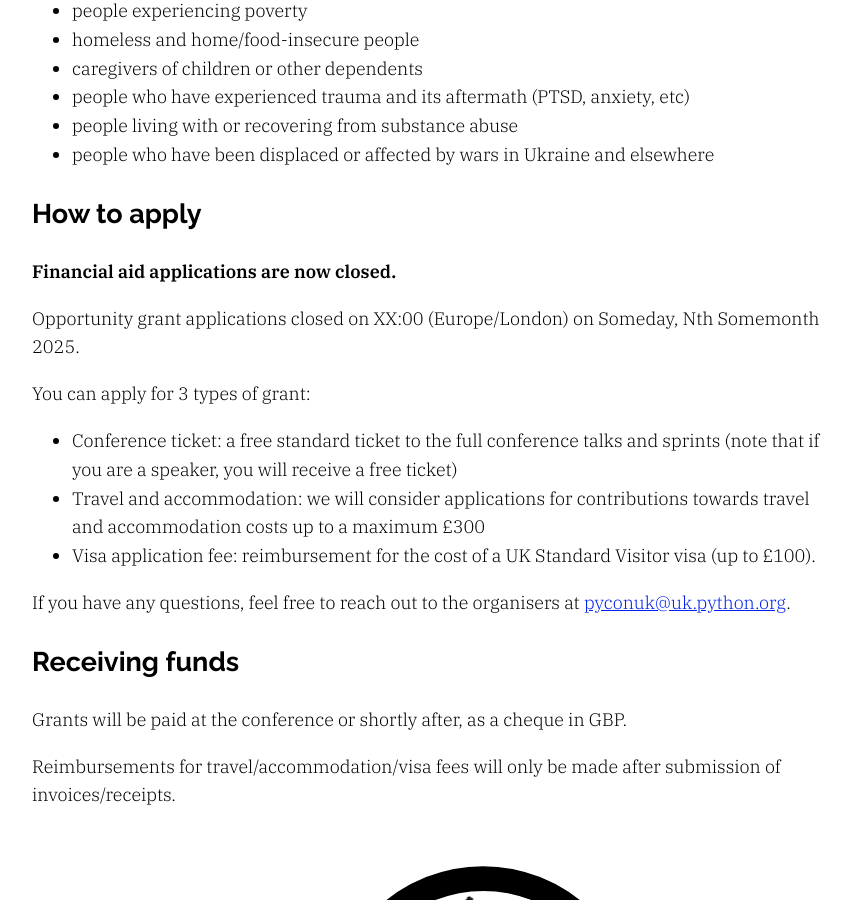
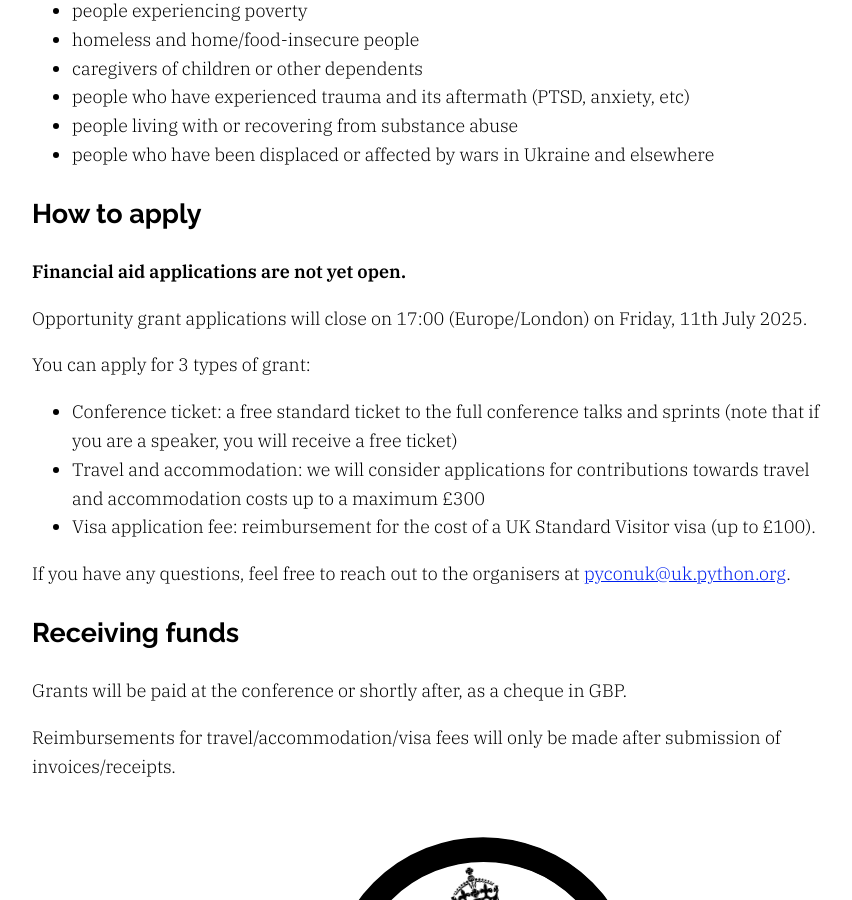
Before and after one commit to gma/2025.pyconuk.org, a Jekyll site: the page built from src/financial-assistance.md, in a window 1280 px wide and 900 px high, scrolled down 1554 px. Shown: the whole window, without its empty margins (208-1060 px from the left). Built offline with Jekyll 4.4.1, drawn with Linux system fonts in a browser that asks for light colours; some of the changed text lies outside the part shown.

Commit message:
Updating financial assistance deadline\nUpdating message that financial applications are closed to not yet open.

```diff
--- a/_config.yml
+++ b/_config.yml
@@ -29,7 +29,7 @@ show_django_girls: false
 con_year: 2025
 con_start: Friday 19th September
 con_finish: Monday 22nd September
-con_financial_assistance_deadline: "XX:00 (Europe/London) on Someday, Nth Somemonth"
+con_financial_assistance_deadline: "17:00 (Europe/London) on Friday, 11th July"
 cfp_end: Sunday 11th May 2025
 django_girls_date: Saturday 20th September
 young_coders_date: Saturday 20th September
--- a/src/financial-assistance.md
+++ b/src/financial-assistance.md
@@ -3,7 +3,7 @@ layout: default
 title: Financial Assistance
 ---
 
-<p><strong>Please note that financial aid applications have now closed.</strong></p>
+<p><strong>Please note that financial aid applications are not yet open.</strong></p>
 
 PyCon UK is pleased to offer grants for those who might otherwise not be able to attend.
 
@@ -42,9 +42,9 @@ Our selection process will take into account:
 
 ## How to apply
 
-<p><strong>Financial aid applications are now closed.</strong></p>
+<p><strong>Financial aid applications are not yet open.</strong></p>
 
-Opportunity grant applications closed on {{ site.con_financial_assistance_deadline }} {{ site.con_year }}.
+Opportunity grant applications will close on {{ site.con_financial_assistance_deadline }} {{ site.con_year }}.
 
 You can apply for 3 types of grant:
 
```
